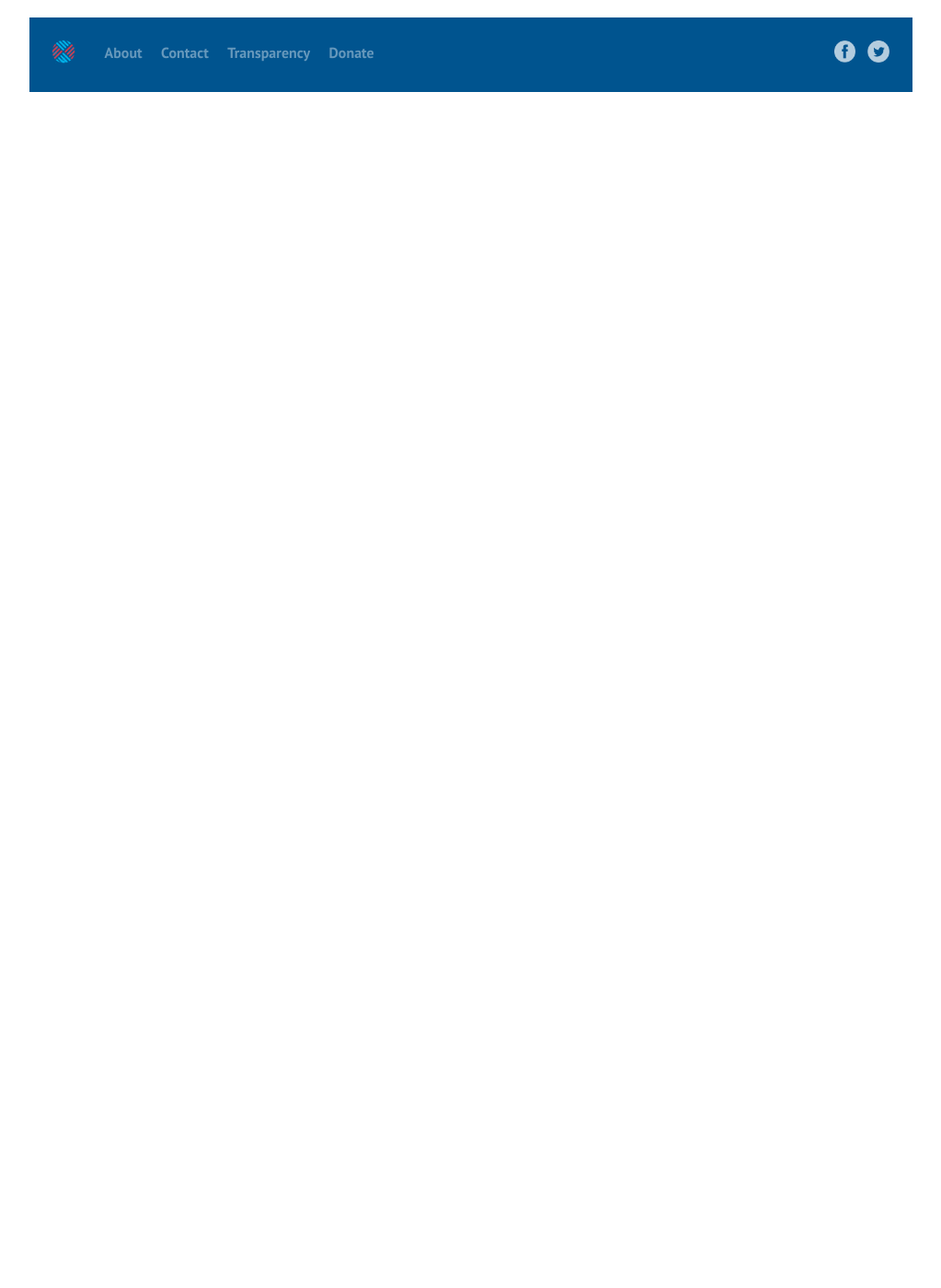
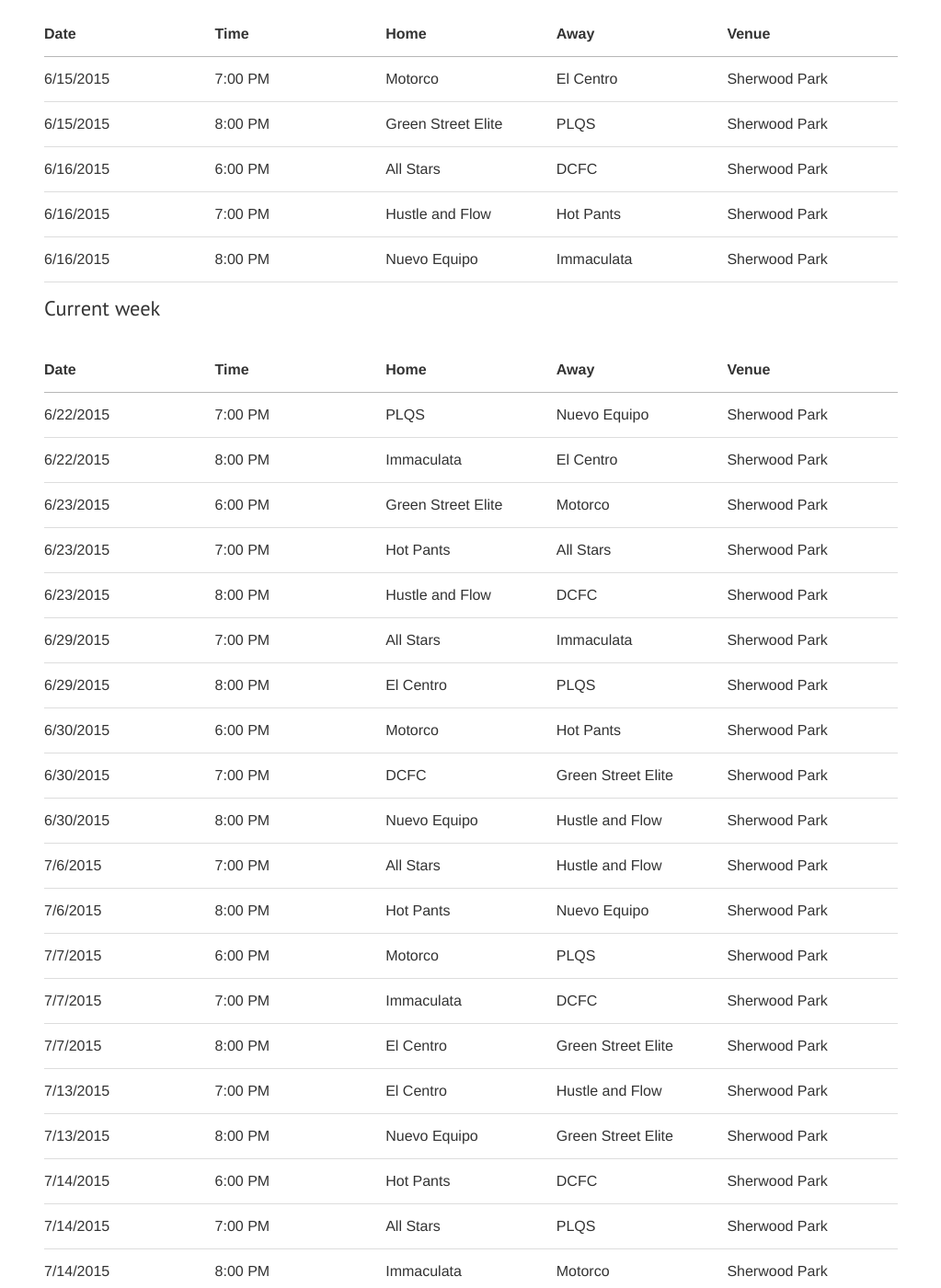
Before and after one commit to durhamatletico/durhamatletico.github.io, a Jekyll site: the page built from futsal/schedule.html, in a window 1280 px wide and 1400 px high, scrolled down 270 px. Shown: the whole window at 92% size, without its empty margins (128-1151 px from the left). Built offline with Jekyll 4.4.1, drawn with Linux system fonts in a browser that asks for light colours; before the commit the page ends 900 px from its top, so only the background shows below that; some of the changed text lies outside the part shown.

Commit message:
Publish schedule. Standings are work in progress.

```diff
--- /dev/null
+++ b/_data/2015/summer/schedule.json
@@ -0,0 +1,91 @@
+[
+{"Date":"6/22/2015","Time":"7:00 PM","Team 1":"PLQS","Team 2":"Nuevo Equipo","Default venue":"Sherwood Park","Team 1 score":"","Team 2 score":""}
+,
+{"Date":"6/22/2015","Time":"8:00 PM","Team 1":"Immaculata","Team 2":"El Centro","Default venue":"Sherwood Park","Team 1 score":"","Team 2 score":""}
+,
+{"Date":"6/23/2015","Time":"6:00 PM","Team 1":"Green Street Elite","Team 2":"Motorco","Default venue":"Sherwood Park","Team 1 score":"","Team 2 score":""}
+,
+{"Date":"6/23/2015","Time":"7:00 PM","Team 1":"Hot Pants","Team 2":"All Stars","Default venue":"Sherwood Park","Team 1 score":"","Team 2 score":""}
+,
+{"Date":"6/23/2015","Time":"8:00 PM","Team 1":"Hustle and Flow","Team 2":"DCFC","Default venue":"Sherwood Park","Team 1 score":"","Team 2 score":""}
+,
+{"Date":"6/29/2015","Time":"7:00 PM","Team 1":"All Stars","Team 2":"Immaculata","Default venue":"Sherwood Park","Team 1 score":"","Team 2 score":""}
+,
+{"Date":"6/29/2015","Time":"8:00 PM","Team 1":"El Centro","Team 2":"PLQS","Default venue":"Sherwood Park","Team 1 score":"","Team 2 score":""}
+,
+{"Date":"6/30/2015","Time":"6:00 PM","Team 1":"Motorco","Team 2":"Hot Pants","Default venue":"Sherwood Park","Team 1 score":"","Team 2 score":""}
+,
+{"Date":"6/30/2015","Time":"7:00 PM","Team 1":"DCFC","Team 2":"Green Street Elite","Default venue":"Sherwood Park","Team 1 score":"","Team 2 score":""}
+,
+{"Date":"6/30/2015","Time":"8:00 PM","Team 1":"Nuevo Equipo","Team 2":"Hustle and Flow","Default venue":"Sherwood Park","Team 1 score":"","Team 2 score":""}
+,
+{"Date":"7/6/2015","Time":"7:00 PM","Team 1":"All Stars","Team 2":"Hustle and Flow","Default venue":"Sherwood Park","Team 1 score":"","Team 2 score":""}
+,
+{"Date":"7/6/2015","Time":"8:00 PM","Team 1":"Hot Pants","Team 2":"Nuevo Equipo","Default venue":"Sherwood Park","Team 1 score":"","Team 2 score":""}
+,
+{"Date":"7/7/2015","Time":"6:00 PM","Team 1":"Motorco","Team 2":"PLQS","Default venue":"Sherwood Park","Team 1 score":"","Team 2 score":""}
+,
+{"Date":"7/7/2015","Time":"7:00 PM","Team 1":"Immaculata","Team 2":"DCFC","Default venue":"Sherwood Park","Team 1 score":"","Team 2 score":""}
+,
+{"Date":"7/7/2015","Time":"8:00 PM","Team 1":"El Centro","Team 2":"Green Street Elite","Default venue":"Sherwood Park","Team 1 score":"","Team 2 score":""}
+,
+{"Date":"7/13/2015","Time":"7:00 PM","Team 1":"El Centro","Team 2":"Hustle and Flow","Default venue":"Sherwood Park","Team 1 score":"","Team 2 score":""}
+,
+{"Date":"7/13/2015","Time":"8:00 PM","Team 1":"Nuevo Equipo","Team 2":"Green Street Elite","Default venue":"Sherwood Park","Team 1 score":"","Team 2 score":""}
+,
+{"Date":"7/14/2015","Time":"6:00 PM","Team 1":"Hot Pants","Team 2":"DCFC","Default venue":"Sherwood Park","Team 1 score":"","Team 2 score":""}
+,
+{"Date":"7/14/2015","Time":"7:00 PM","Team 1":"All Stars","Team 2":"PLQS","Default venue":"Sherwood Park","Team 1 score":"","Team 2 score":""}
+,
+{"Date":"7/14/2015","Time":"8:00 PM","Team 1":"Immaculata","Team 2":"Motorco","Default venue":"Sherwood Park","Team 1 score":"","Team 2 score":""}
+,
+{"Date":"7/20/2015","Time":"7:00 PM","Team 1":"Immaculata","Team 2":"Hot Pants","Default venue":"Sherwood Park","Team 1 score":"","Team 2 score":""}
+,
+{"Date":"7/20/2015","Time":"8:00 PM","Team 1":"Hustle and Flow","Team 2":"Green Street Elite","Default venue":"Sherwood Park","Team 1 score":"","Team 2 score":""}
+,
+{"Date":"7/21/2015","Time":"6:00 PM","Team 1":"All Stars","Team 2":"El Centro","Default venue":"Sherwood Park","Team 1 score":"","Team 2 score":""}
+,
+{"Date":"7/21/2015","Time":"7:00 PM","Team 1":"Nuevo Equipo","Team 2":"Motorco","Default venue":"Sherwood Park","Team 1 score":"","Team 2 score":""}
+,
+{"Date":"7/21/2015","Time":"8:00 PM","Team 1":"PLQS","Team 2":"DCFC","Default venue":"Sherwood Park","Team 1 score":"","Team 2 score":""}
+,
+{"Date":"7/27/2015","Time":"7:00 PM","Team 1":"Hustle and Flow","Team 2":"Motorco","Default venue":"Sherwood Park","Team 1 score":"","Team 2 score":""}
+,
+{"Date":"7/27/2015","Time":"8:00 PM","Team 1":"Green Street Elite","Team 2":"Hot Pants","Default venue":"Sherwood Park","Team 1 score":"","Team 2 score":""}
+,
+{"Date":"7/28/2015","Time":"6:00 PM","Team 1":"Nuevo Equipo","Team 2":"All Stars","Default venue":"Sherwood Park","Team 1 score":"","Team 2 score":""}
+,
+{"Date":"7/28/2015","Time":"7:00 PM","Team 1":"PLQS","Team 2":"Immaculata","Default venue":"Sherwood Park","Team 1 score":"","Team 2 score":""}
+,
+{"Date":"7/28/2015","Time":"8:00 PM","Team 1":"El Centro","Team 2":"DCFC","Default venue":"Sherwood Park","Team 1 score":"","Team 2 score":""}
+,
+{"Date":"8/3/2015","Time":"7:00 PM","Team 1":"Green Street Elite","Team 2":"All Stars","Default venue":"Sherwood Park","Team 1 score":"","Team 2 score":""}
+,
+{"Date":"8/3/2015","Time":"8:00 PM","Team 1":"Hustle and Flow","Team 2":"Immaculata","Default venue":"Sherwood Park","Team 1 score":"","Team 2 score":""}
+,
+{"Date":"8/4/2015","Time":"6:00 PM","Team 1":"Hot Pants","Team 2":"PLQS","Default venue":"Sherwood Park","Team 1 score":"","Team 2 score":""}
+,
+{"Date":"8/4/2015","Time":"7:00 PM","Team 1":"Nuevo Equipo","Team 2":"El Centro","Default venue":"Sherwood Park","Team 1 score":"","Team 2 score":""}
+,
+{"Date":"8/4/2015","Time":"8:00 PM","Team 1":"DCFC","Team 2":"Motorco","Default venue":"Sherwood Park","Team 1 score":"","Team 2 score":""}
+,
+{"Date":"8/10/2015","Time":"7:00 PM","Team 1":"El Centro","Team 2":"Hot Pants","Default venue":"Sherwood Park","Team 1 score":"","Team 2 score":""}
+,
+{"Date":"8/10/2015","Time":"8:00 PM","Team 1":"All Stars","Team 2":"Motorco","Default venue":"Sherwood Park","Team 1 score":"","Team 2 score":""}
+,
+{"Date":"8/11/2015","Time":"6:00 PM","Team 1":"Green Street Elite","Team 2":"Immaculata","Default venue":"Sherwood Park","Team 1 score":"","Team 2 score":""}
+,
+{"Date":"8/11/2015","Time":"7:00 PM","Team 1":"Hustle and Flow","Team 2":"PLQS","Default venue":"Sherwood Park","Team 1 score":"","Team 2 score":""}
+,
+{"Date":"8/11/2015","Time":"8:00 PM","Team 1":"DCFC","Team 2":"Nuevo Equipo","Default venue":"Sherwood Park","Team 1 score":"","Team 2 score":""}
+,
+{"Date":"8/17/2015","Time":"7:00 PM","Team 1":"No. 7","Team 2":"No. 8","Default venue":"Sherwood Park","Team 1 score":"","Team 2 score":""}
+,
+{"Date":"8/17/2015","Time":"8:00 PM","Team 1":"No. 5","Team 2":"No. 6","Default venue":"Sherwood Park","Team 1 score":"","Team 2 score":""}
+,
+{"Date":"8/18/2015","Time":"6:00 PM","Team 1":"No. 9","Team 2":"No. 10","Default venue":"Sherwood Park","Team 1 score":"","Team 2 score":""}
+,
+{"Date":"8/18/2015","Time":"7:00 PM","Team 1":"No. 3","Team 2":"No. 4","Default venue":"Sherwood Park","Team 1 score":"","Team 2 score":""}
+,
+{"Date":"8/18/2015","Time":"8:00 PM","Team 1":"No. 1","Team 2":"No. 2","Default venue":"Sherwood Park","Team 1 score":"","Team 2 score":""}
+]
--- /dev/null
+++ b/_data/2015/summer/teams.yml
@@ -0,0 +1,10 @@
+- "All Stars"
+- "Motorco"
+- "El Centro"
+- "Green Street Elite"
+- "PLQS"
+- "DCFC"
+- "Hustle and Flow"
+- "Hot Pants FC"
+- "Nuevo Equipo"
+- "Immaculata"
--- /dev/null
+++ b/_data/2015/summer/week.json
@@ -0,0 +1,11 @@
+[
+{"Date":"6/15/2015","Time":"7:00 PM","Team 1":"Motorco","Team 2":"El Centro","Default venue":"Sherwood Park","Team 1 score":"","Team 2 score":""}
+,
+{"Date":"6/15/2015","Time":"8:00 PM","Team 1":"Green Street Elite","Team 2":"PLQS","Default venue":"Sherwood Park","Team 1 score":"","Team 2 score":""}
+,
+{"Date":"6/16/2015","Time":"6:00 PM","Team 1":"All Stars","Team 2":"DCFC","Default venue":"Sherwood Park","Team 1 score":"","Team 2 score":""}
+,
+{"Date":"6/16/2015","Time":"7:00 PM","Team 1":"Hustle and Flow","Team 2":"Hot Pants","Default venue":"Sherwood Park","Team 1 score":"","Team 2 score":""}
+,
+{"Date":"6/16/2015","Time":"8:00 PM","Team 1":"Nuevo Equipo","Team 2":"Immaculata","Default venue":"Sherwood Park","Team 1 score":"","Team 2 score":""}
+]
--- a/futsal/schedule.html
+++ b/futsal/schedule.html
@@ -3,4 +3,80 @@ layout: page
 title: Futsal Summer 2015 Schedule and Standings
 permalink: /futsal/schedule/
 ---
-<p>The summer league hasn't started yet, check back soon!</p>
+<h2>Current week</h2>
+<table>
+  <thead>
+    <tr>
+      <th>Date</th>
+      <th>Time</th>
+      <th>Home</th>
+      <th>Away</th>
+      <th>Venue</th>
+    </tr>
+  </thead>
+  <tbody>
+    {% for match in site.data.2015.summer.week %}
+      <tr>
+        <td>{{ match.Date }}</td>
+        <td>{{ match.Time }}</td>
+        <td>{{ match["Team 1"] }}</td>
+        <td>{{ match["Team 2"] }}</td>
+        <td>{{ match["Default venue"] }}</td>
+      </tr>
+      {% endfor %}
+  </tbody>
+</table>
+
+<h2>Current week</h2>
+<table>
+  <thead>
+    <tr>
+      <th>Date</th>
+      <th>Time</th>
+      <th>Home</th>
+      <th>Away</th>
+      <th>Venue</th>
+    </tr>
+  </thead>
+  <tbody>
+    {% for match in site.data.2015.summer.schedule %}
+      <tr>
+        <td>{{ match.Date }}</td>
+        <td>{{ match.Time }}</td>
+        <td>{{ match["Team 1"] }}</td>
+        <td>{{ match["Team 2"] }}</td>
+        <td>{{ match["Default venue"] }}</td>
+      </tr>
+      {% endfor %}
+  </tbody>
+</table>
+
+<h2>Standings</h2>
+<table>
+  <thead>
+    <tr>
+      <th>Team</th>
+      <th>Pts</th>
+      <th>W</th>
+      <th>L</th>
+      <th>D</th>
+      <th>GF</th>
+      <th>GA</th>
+      <th>GD</th>
+    </tr>
+  </thead>
+  <tbody>
+      {% for team in site.data.2015.summer.teams %}
+      <tr>
+          <td>{{ team.team }}</td>
+          <td>{{ team.points }}</td>
+          <td>{{ team.wins }}</td>
+          <td>{{ team.losses }}</td>
+          <td>{{ team.draws }}</td>
+          <td>{{ team.goals_for }}</td>
+          <td>{{ team.goals_against }}</td>
+          <td>{{ team.goal_differential }}</td>
+      </tr>
+      {% endfor %}
+  </tbody>
+</table>
```
